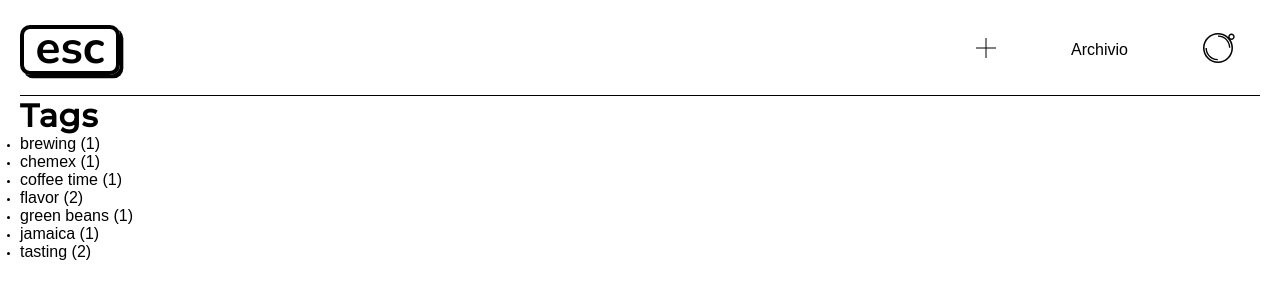
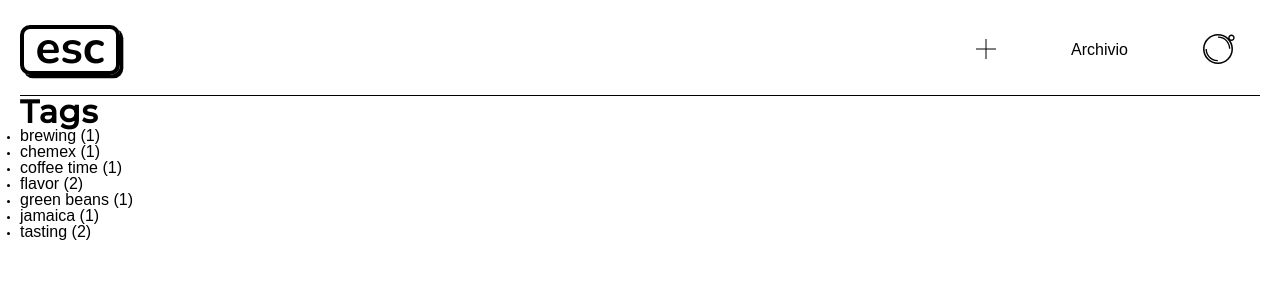
Before and after one commit to masontmorrow/esc-blog, a Gatsby site: page /tags in a window 1280 px wide. Built offline with nearby package versions, Linux system fonts and the light colour scheme; Gatsby itself is replaced by a stand-in of ours.

Commit message:
Set global line-height attributes

```diff
--- a/src/css/index.less
+++ b/src/css/index.less
@@ -16,6 +16,7 @@ h5,
 h6 {
     font-family: 'Montserrat', 'Segoe UI', Tahoma, Geneva, Verdana, sans-serif;
     letter-spacing: 0.8px;
+    line-height: 100%;
 }
 
 h1 {
@@ -39,6 +40,7 @@ h6 {
 
 a, p, textarea, input, button {
     font-size: 1.6rem;
+    line-height: 100%;
 }
 
 // fonts
```
